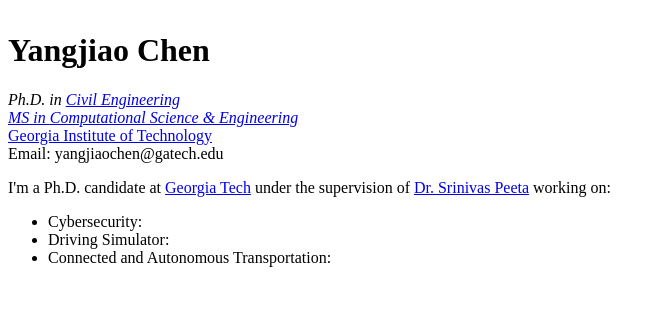
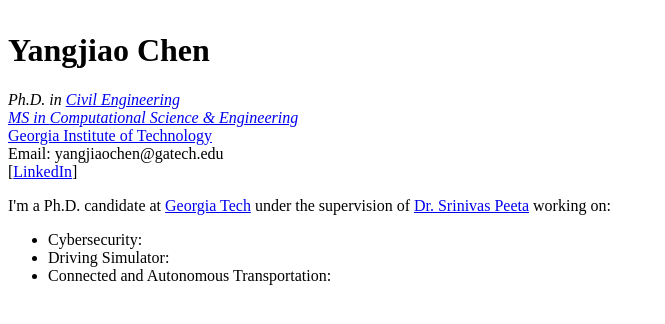
Before and after one commit to YangjiaoChen/YangjiaoChen.github.io, a Jekyll site: the page built from index.html, in a window 1280 px wide, cut to the strip 267-591 px from the top of the page. Shown: the whole strip, without its empty margins (0-665 px from the left). Built offline with Jekyll 4.4.1, drawn with Linux system fonts in a browser that asks for light colours.

Commit message:
Update index.html

```diff
--- a/index.html
+++ b/index.html
@@ -88,6 +88,8 @@ title: "Yangjiao Chen"
       <i>MS in <a href="https://cse.gatech.edu" target="_blank">Computational Science & Engineering</i><br />
       <a href="https://www.gatech.edu" target="_blank">Georgia Institute of Technology</a><br />
       Email: yangjiaochen@gatech.edu<br />
+      [<a href="https://www.linkedin.com/in/yangjiaochen" target="_blank">LinkedIn</a>]
+
        <!-- <hr>
       [<a href="https://scholar.google.com/citations?user=o-oBMWEAAAAJ&hl=en" target="_blank">Google Scholar</a>]
       [<a href="https://twitter.com/ychenNLP" target="_blank">Twitter</a>]
```
